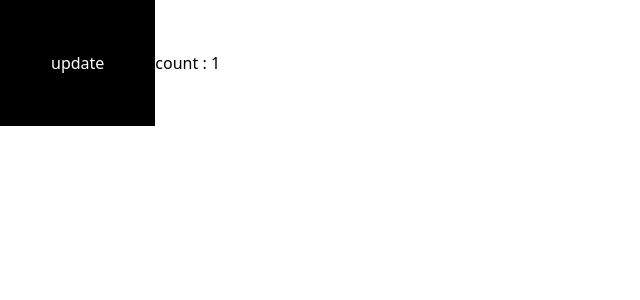
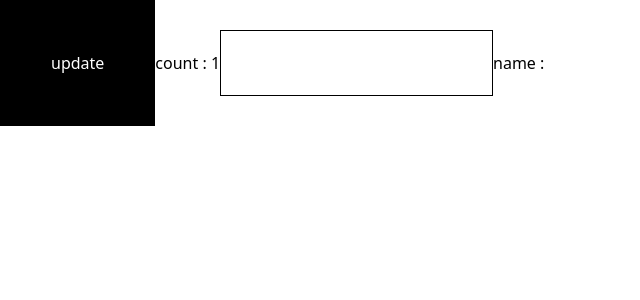
Before and after one commit to box3101/react-study, a React (Vite) app: page / in a window 1280 px wide. Shown: the top 300 px of the page, without its empty margins (0-640 px from the left). Built offline with nearby package versions, Linux system fonts and the light colour scheme.

Commit message:
매번 랜더링 비효율적 count 값이 바뀔때만 랜더링 되게 수정

```diff
--- a/src/App.jsx
+++ b/src/App.jsx
@@ -14,19 +14,33 @@
 	useEffect(()=>{ // 구독} return() => { // 구독해지 }),[]);
 	해당 함수가 Unmount 될 때
 */
-import { useState } from "react";
+import { useState, useEffect } from "react";
 
 function App() {
 	const [count, setCount] = useState(1);
+	const [name, setName] = useState("");
 
+	const handleInputChange = e => {
+		setName(e.target.value);
+	};
 	const handleCountUpdate = () => {
 		setCount(count + 1);
 	};
+
+	/*
+	 랜더링(컴포넌트 재호출) 될때마다 매번 실행됨
+	 매번 랜더링 될때마다 실행되면 비효율적이므로 낭비가 심하므로 count 값이 바뀔때만 랜더링 되게
+	*/
+	useEffect(() => {
+		console.log("랜더링");
+	}, [count]);
 
 	return (
 		<>
 			<button onClick={handleCountUpdate}>update</button>
 			<span>count : {count}</span>
+			<input type="text" value={name} onChange={handleInputChange}></input>
+			<span>name : {name}</span>
 		</>
 	);
 }
--- a/src/index.css
+++ b/src/index.css
@@ -22,3 +22,8 @@ button {
 	background: #000;
 	color: #fff;
 }
+
+input {
+	border: 1px solid #000;
+	padding: 20px;
+}
```
